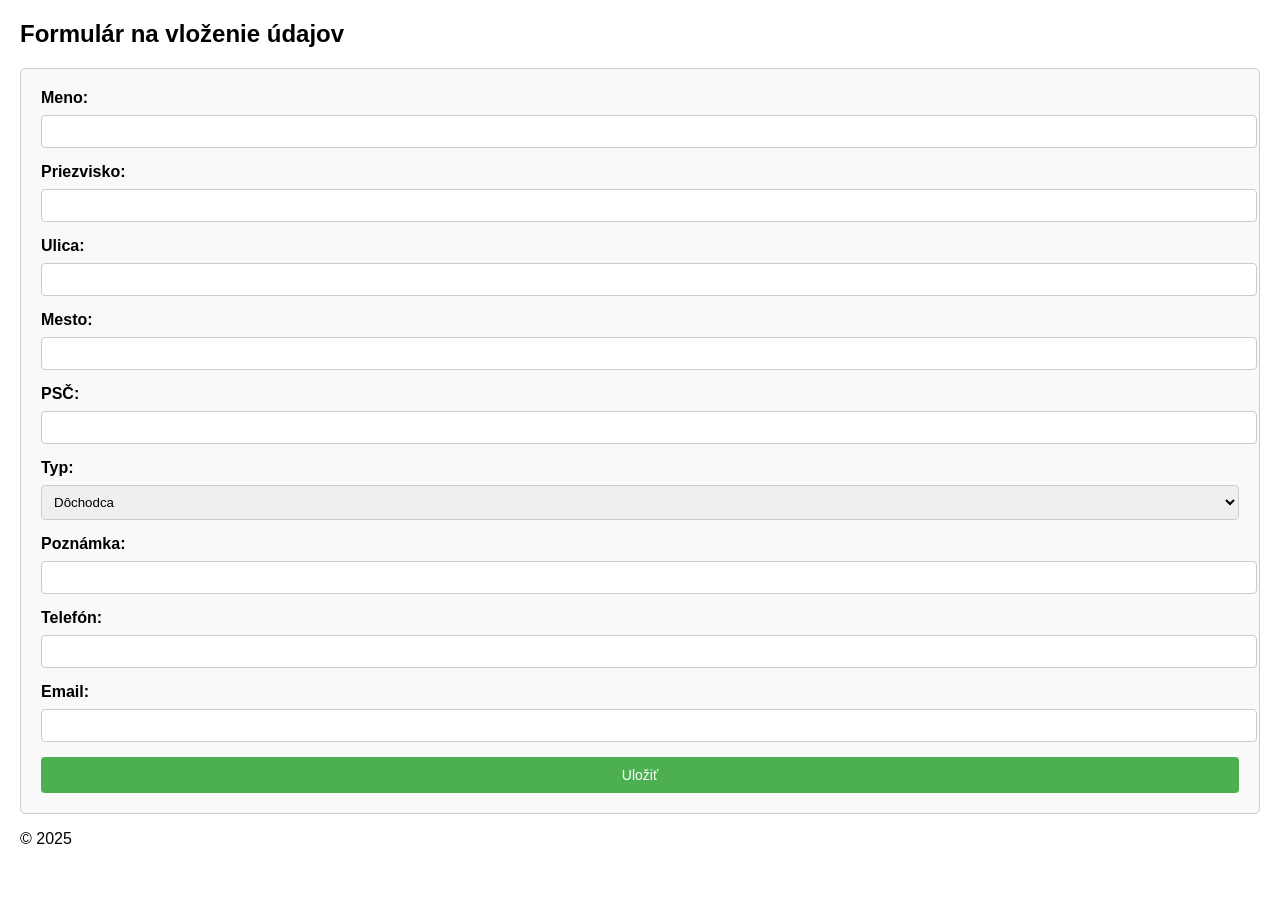
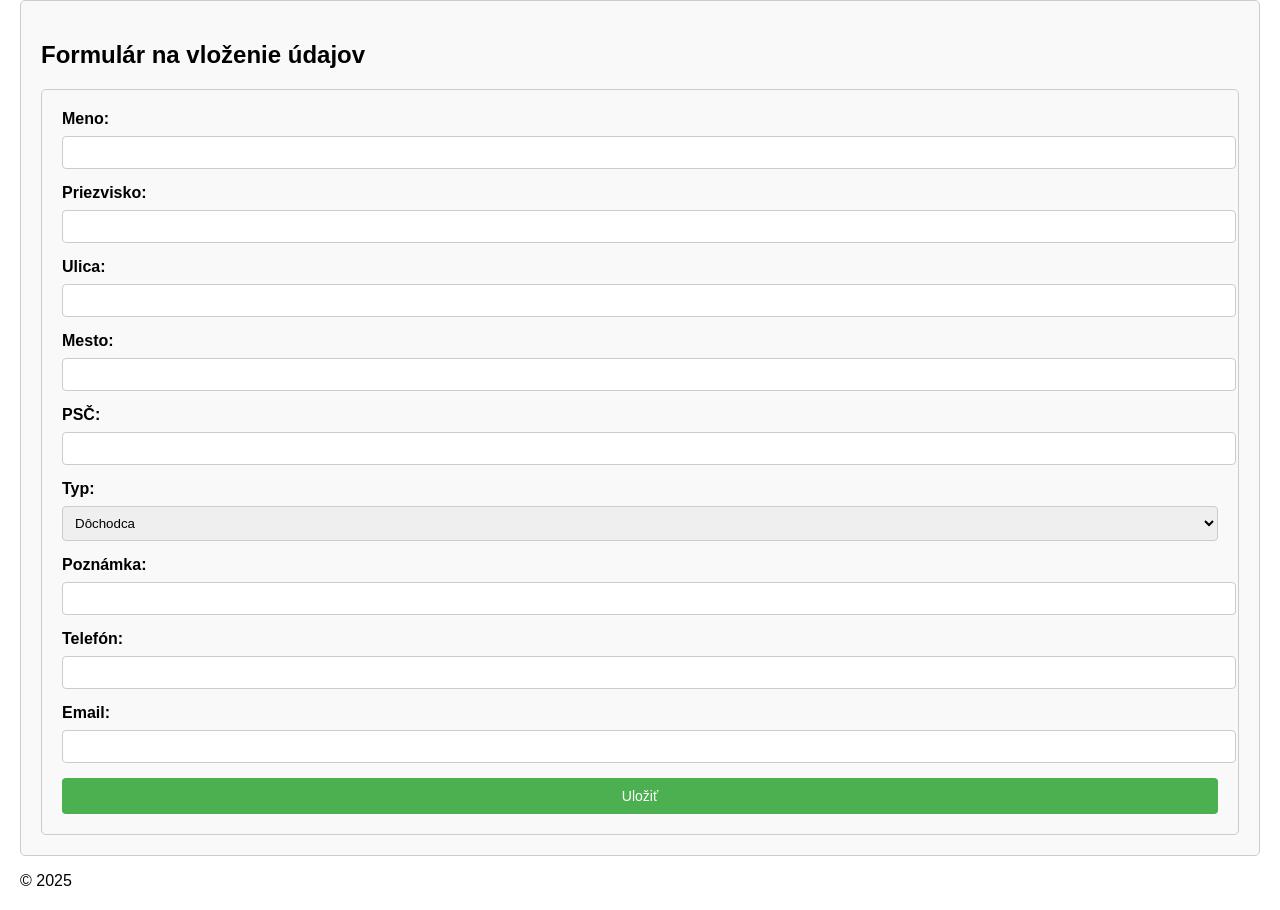
Before and after one commit to kalnovic/ck, a PHP site: page /php/view.php in a window 1280 px wide. Shown: the part 78-988 px from the top of the page. Before the commit the page ends 922 px from the top, so only its background shows below. Run offline with PHP 8.4, Linux system fonts and the light colour scheme.

Commit message:
Update view.php
Signed-off-by: kalnovic <kalnovic@gmail.com>

```diff
--- a/php/view.php
+++ b/php/view.php
@@ -1,51 +1,30 @@
 <?php include 'header.php'; ?>
-
-    <!div class="form-container">
+<div class="form-container">
     <h2>Formulár na vloženie údajov</h2>
-        <!-- Formulár -->
     <form action="controll.php" method="post" class="form-container">
-            <!-- Meno -->
         <label for="meno">Meno:</label>
         <input type="text" id="meno" name="meno" maxlength="50" required>
-
-            <!-- Priezvisko -->
         <label for="priezvisko">Priezvisko:</label>
         <input type="text" id="priezvisko" name="priezvisko" maxlength="50" required>
-
-            <!-- Ulica -->
         <label for="ulica">Ulica:</label>
         <input type="text" id="ulica" name="ulica" maxlength="50" required>
-
-            <!-- Mesto -->
         <label for="mesto">Mesto:</label>
         <input type="text" id="mesto" name="mesto" maxlength="50" required>
-
-            <!-- PSČ -->
         <label for="psc">PSČ:</label>
-            <input type="text" id="psc" name="psc" maxlength="5" required maxlength="5">
-
-            <!-- Typ (D, K, Z) -->
+        <input type="text" id="psc" name="psc" maxlength="5" required>
         <label for="typ">Typ:</label>
         <select id="typ" name="typ" required>
             <option value="D">Dôchodca</option>
             <option value="K">Klient</option>
             <option value="Z">Zamestnanec</option>
         </select>
-
-            <!-- Poznámka -->
         <label for="poznamka">Poznámka:</label>
         <input type="text" id="poznamka" name="poznamka" maxlength="50">
-
-            <!-- Telefón -->
         <label for="tel">Telefón:</label>
         <input type="text" id="tel" name="tel" maxlength="20">
-
-            <!-- Email -->
         <label for="email">Email:</label>
         <input type="email" id="email" name="email" maxlength="50">
-
-            <!-- Tlačidlo na odoslanie -->
         <input type="submit" value="Uložiť">
     </form>
-<! /div>
+</div>
 <?php include 'footer.php'; ?>
```
Lines whose indentation alone changed are shown as unchanged.
